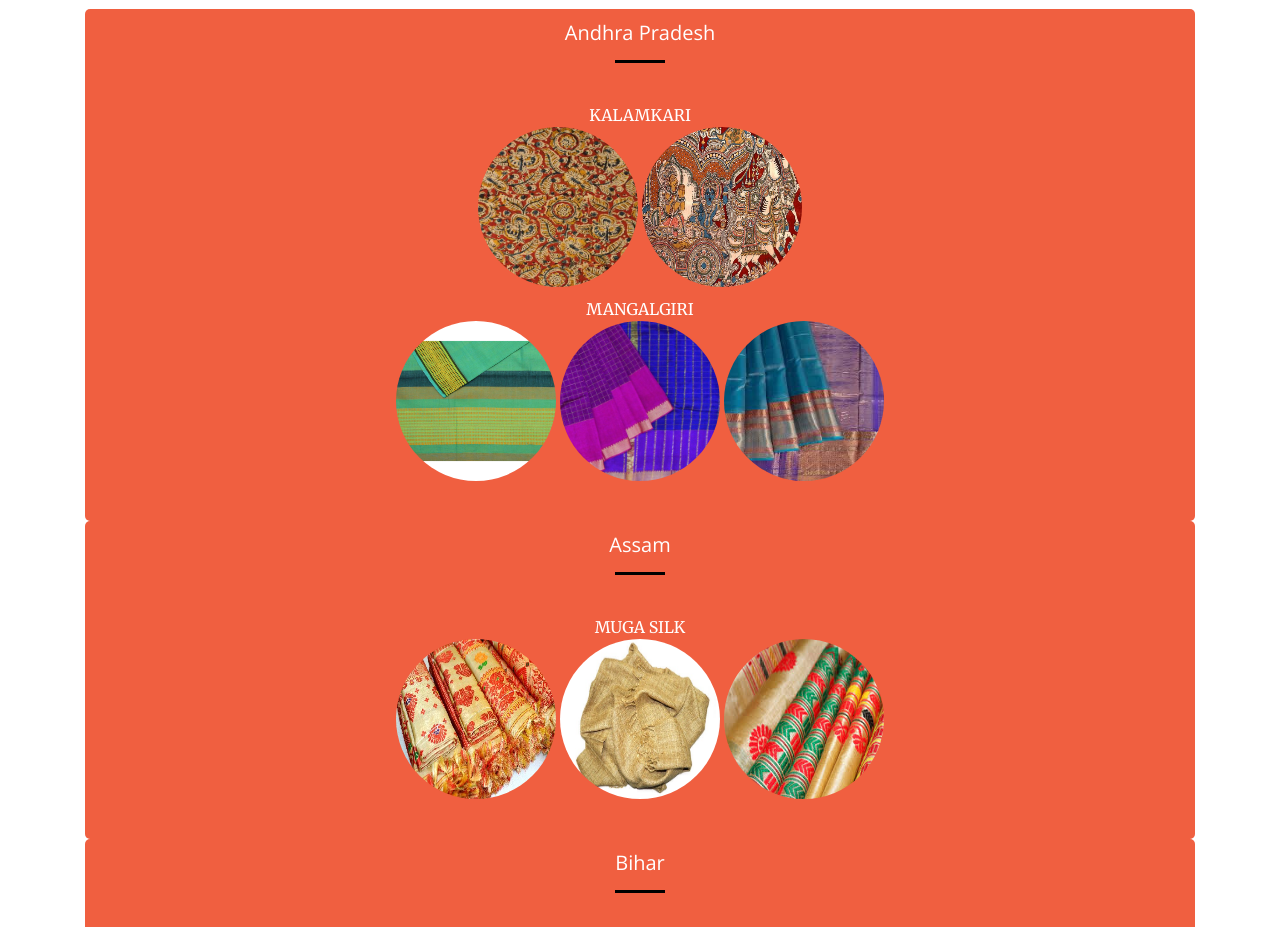
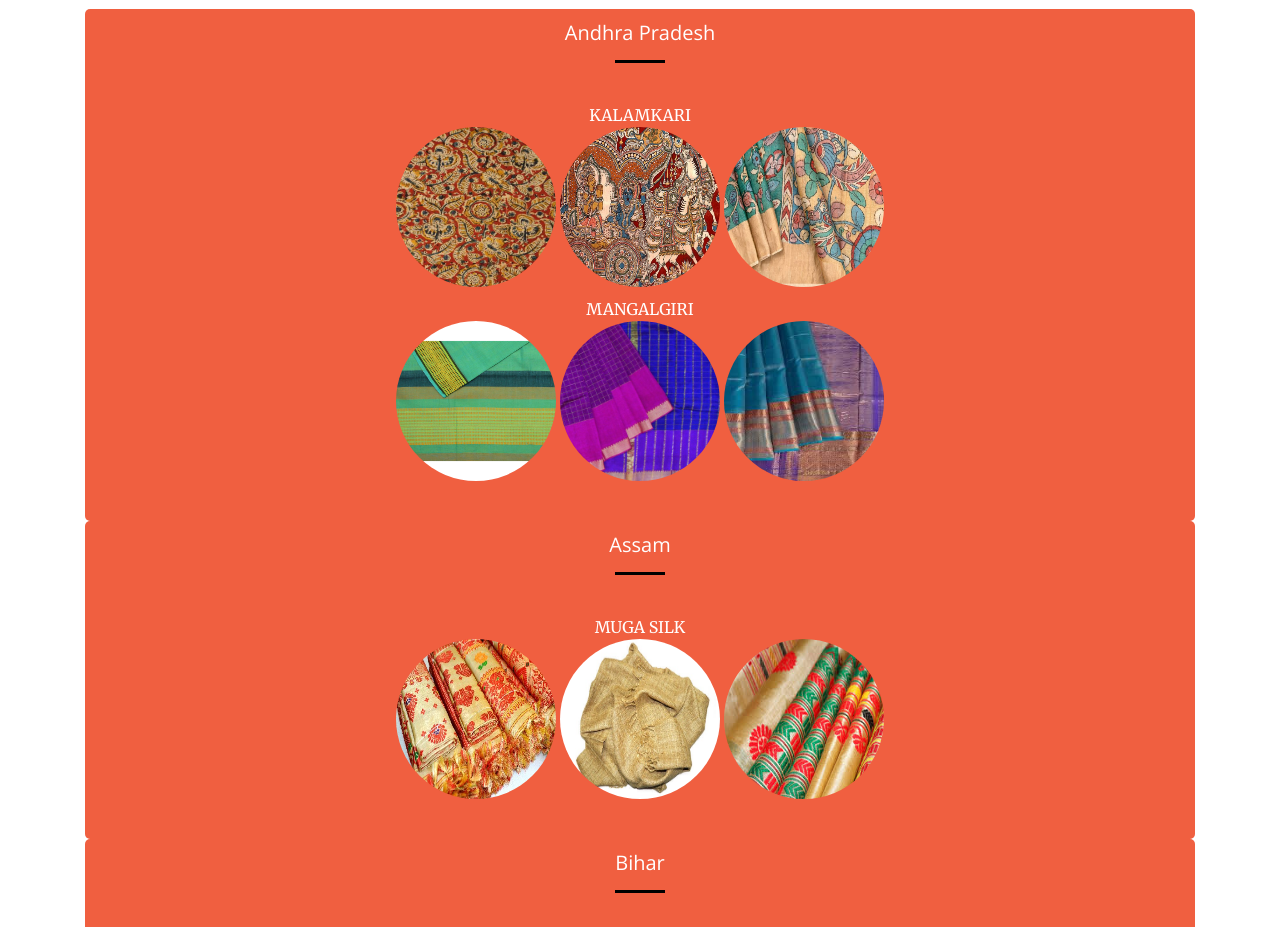
Before and after one commit to anshurocks/Kalakrithi, a plain HTML site: page index.html in a window 1280 px wide. Shown: the part 3120-4047 px from the top of the page. Drawn offline with nearby package versions, Linux system fonts and the light colour scheme.

Commit message:
Update index.html

```diff
--- a/index.html
+++ b/index.html
@@ -175,6 +175,7 @@
               <a href="https://www.itokri.com/collections/kalamkari-sarees-hand-painted-block-printed-online">
               <img class="team-photo"  src="img/textile/kalamkar.jpeg">
               <img class="team-photo" src="img/textile/kalamkari.jpeg">
+	      <img class="team-photo" src="img/textile/Kalamk.jpeg">
             </a>
               <br>MANGALGIRI</br>
               <a href="https://www.mangalagiricottons.com/cottonsarees/">
```
